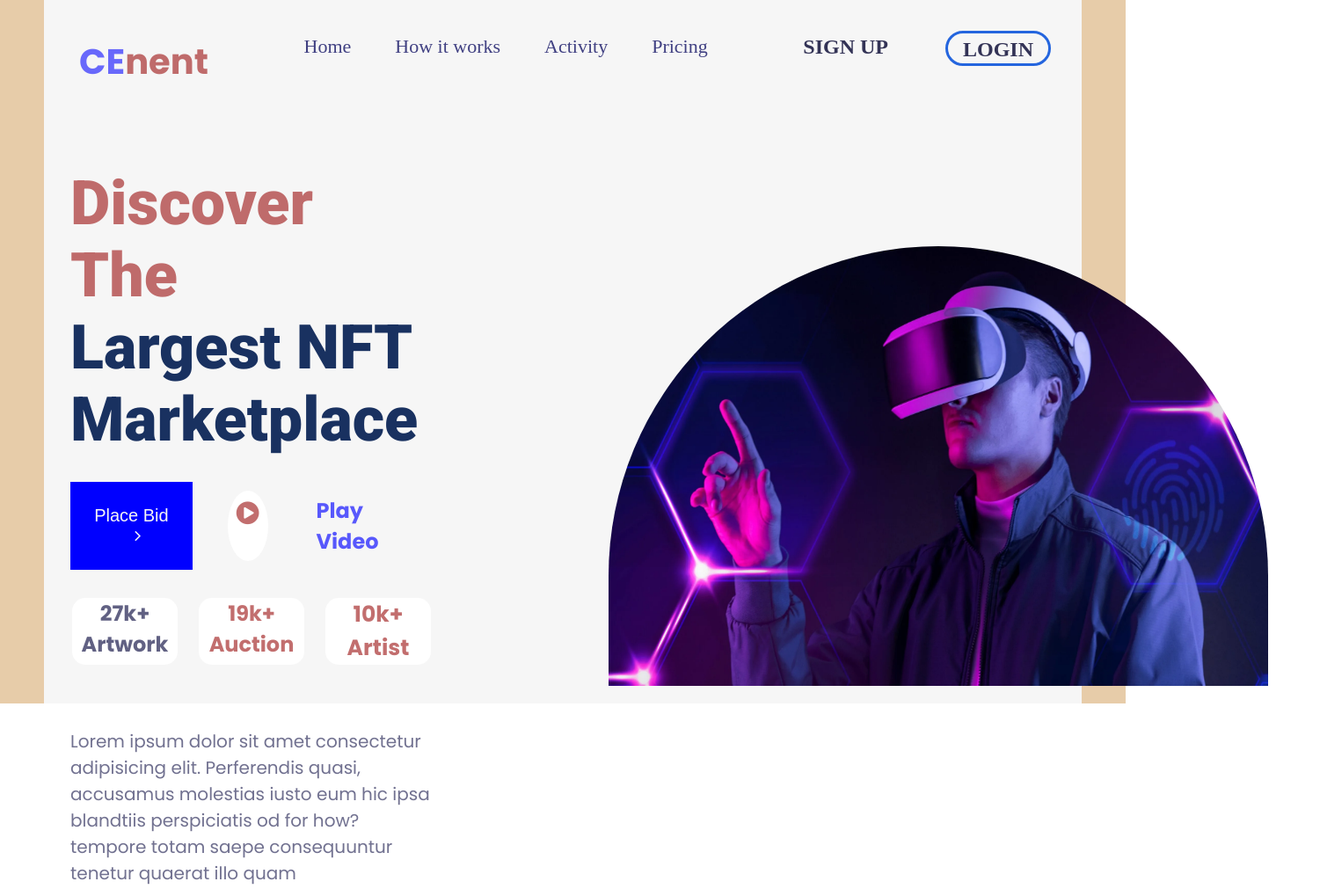
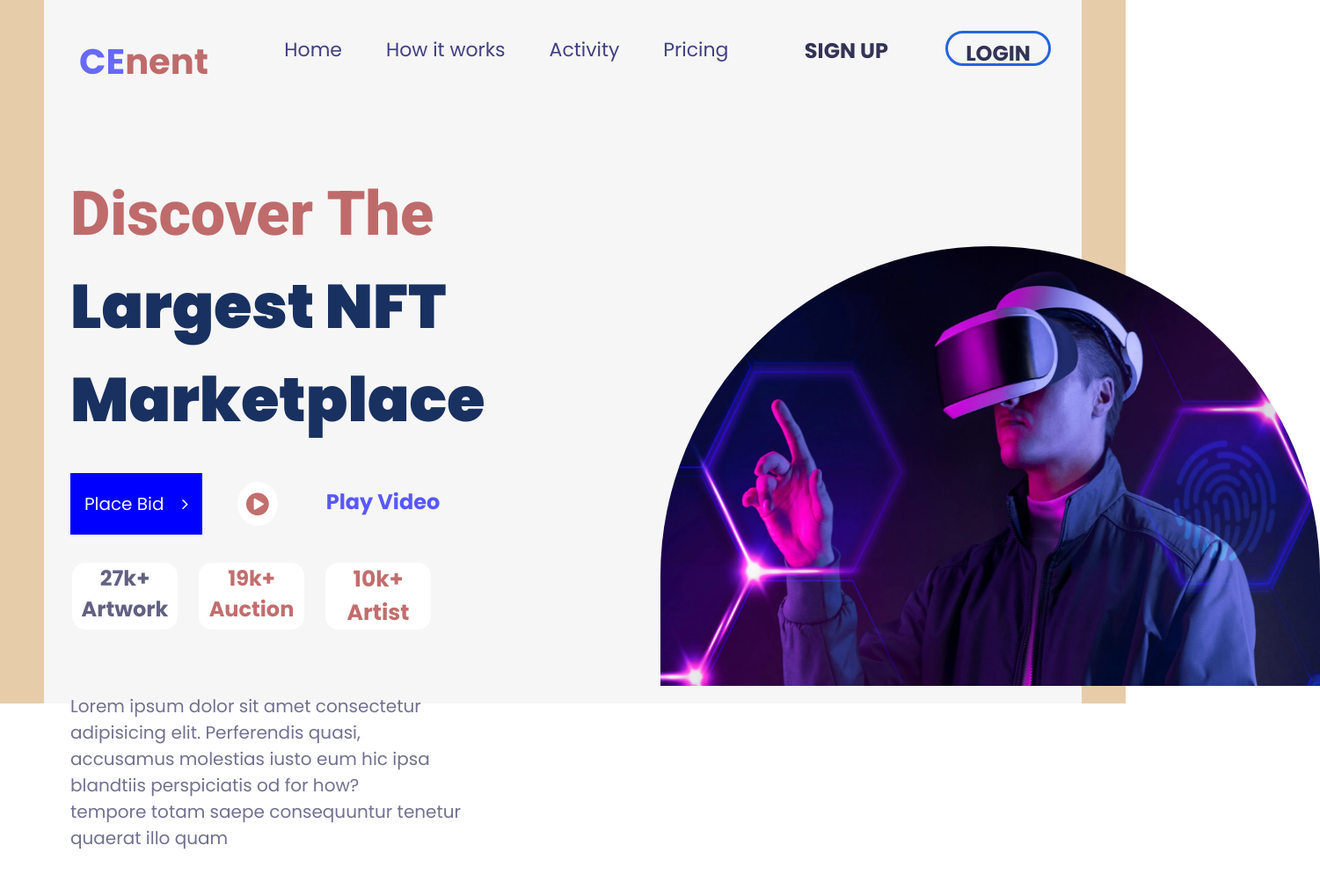
Before and after one commit to Um-mi-Tech/VISUAL, a plain HTML site: page index.html in a window 1280 px wide. Shown: the top 1011 px of the page at 88% size, 1501 px wide, since content can reach past the window. Drawn offline with Linux system fonts and the light colour scheme.

Commit message:
update all files

```diff
--- a/Styles.css
+++ b/Styles.css
@@ -8,10 +8,15 @@
     margin: 0;
     padding: 0;
     box-sizing: border-box;
+    list-style: none;
+    text-decoration: none;
+    font-family: "Poppins", sans-serif;
+
 }
 
 .container{
-    min-height: 100%;
+    min-width: 100%;
+    min-height: 100vh;
     height: 100vh;
     width: 100%;
     list-style: none;
@@ -22,6 +27,7 @@
 }
 
 .section{
+    min-width: 100%;
     height: 100vh;
     width: 100%;
     background-color:#f6f6f6;
```
